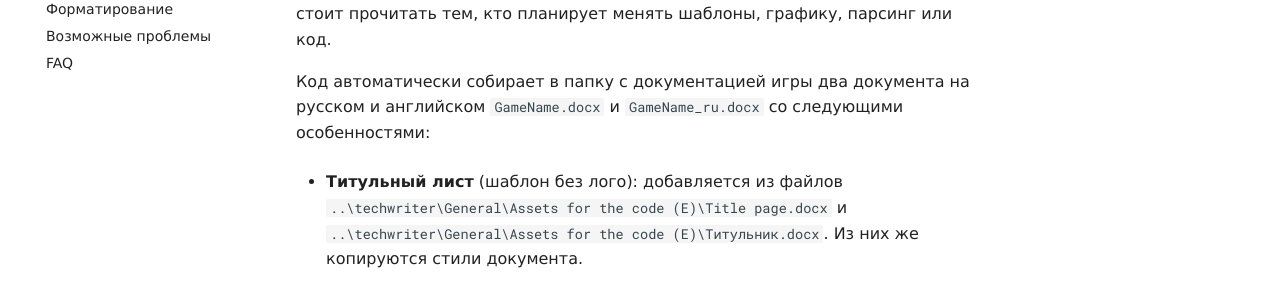
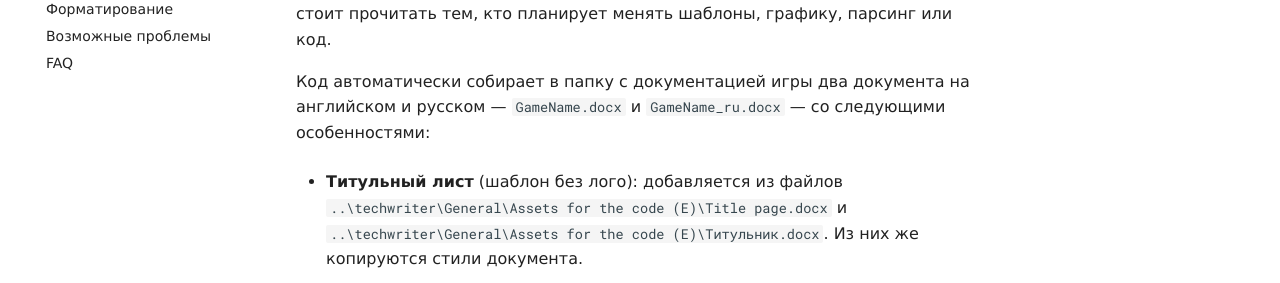
Before and after one commit to lopefre/Documentation, an MkDocs documentation site: the page built from docs/howitworks.md, in a window 1280 px wide and 900 px high. Shown: the part 255-538 px from the top of the window. Built offline with MkDocs 1.6.1 and Material for MkDocs 9.7.7, drawn with Linux system fonts in a browser that asks for light colours; some web fonts are replaced.

```diff
--- a/docs/howitworks.md
+++ b/docs/howitworks.md
@@ -1,6 +1,6 @@
 Здесь описан ожидаемый порядок сборки итоговых документов, где лежат шаблоны и исходники, какие данные используются и как быстро внести изменения в тексты или лого без потери целостности сборки. Эту страницу стоит прочитать тем, кто планирует менять шаблоны, графику, парсинг или код.
 
-Код автоматически собирает в папку с документацией игры два документа на русском и английском `GameName.docx` и `GameName_ru.docx` со следующими особенностями:
+Код автоматически собирает в папку с документацией игры два документа на английском и русском — `GameName.docx` и `GameName_ru.docx` — со следующими особенностями:
 
 - **Титульный лист** (шаблон без лого): добавляется из файлов `..\techwriter\General\Assets for the code (E)\Title page.docx` и `..\techwriter\General\Assets for the code (E)\Титульник.docx`. Из них же копируются стили документа.
 
```
